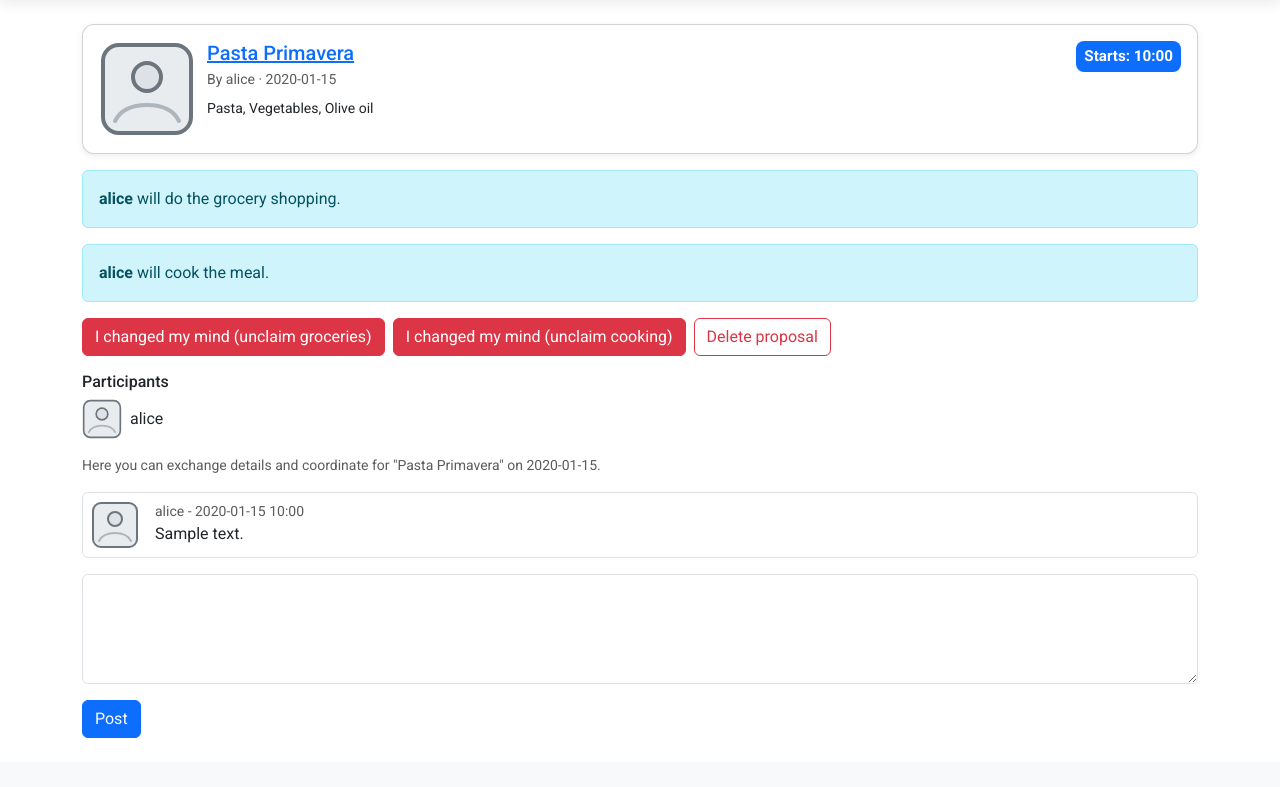
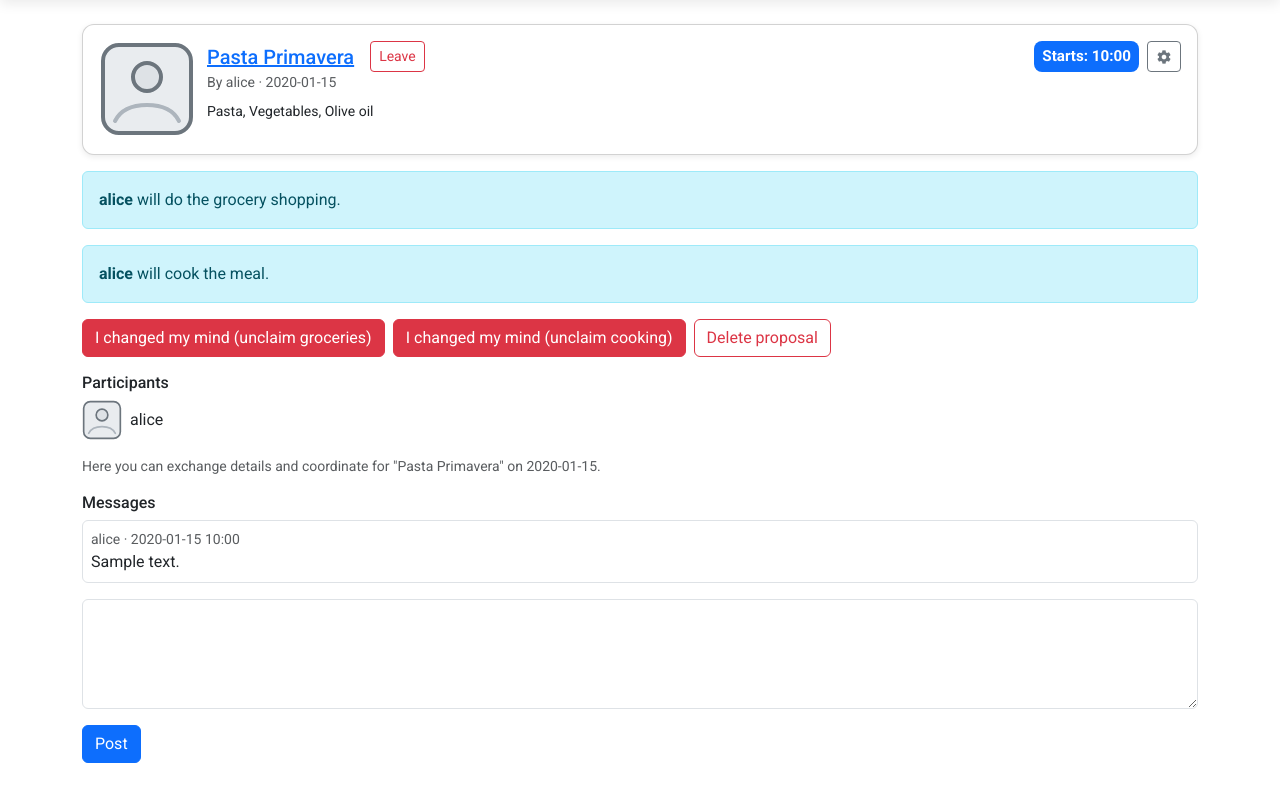
Before and after one commit to tmaiwald/ccm, a Flask app: page /proposal/1/discuss in a window 1280 px wide. Shown: the part 61-848 px from the top of the page. Before the commit the page ends 799 px from the top, so only its background shows below. Run offline with Flask 3, Linux system fonts and the light colour scheme; a user stored in the database is signed in; tables that the repository leaves empty hold one stand-in row (values such as "Sample post").

Commit message:
some feature extension

```diff
--- a/app/routes.py
+++ b/app/routes.py
@@ -284,7 +284,10 @@ def join_proposal(proposal_id):
         if recipients:
             subj, body = make_proposal_mail(p, 'joined the meal', current_user.username)
             send_mail(subj, body, recipients)
-    # return to the week containing the proposal so the user stays on the same week
+    # decide where to redirect based on optional 'next' parameter
+    next_param = (request.form.get('next') or request.args.get('next') or '').lower()
+    if next_param == 'discuss':
+        return redirect(url_for('main.proposal_discuss', proposal_id=proposal_id))
     py, pw, _ = p.date.isocalendar()
     return redirect(url_for('main.calendar_view', year=py, week=pw))
 
@@ -303,6 +306,10 @@ def unjoin_proposal(proposal_id):
         if recipients:
             subj, body = make_proposal_mail(p, 'left the meal', current_user.username)
             send_mail(subj, body, recipients)
+    # redirect to either the discussion page or the calendar week depending on 'next'
+    next_param = (request.form.get('next') or request.args.get('next') or '').lower()
+    if next_param == 'discuss':
+        return redirect(url_for('main.proposal_discuss', proposal_id=proposal_id))
     py, pw, _ = p.date.isocalendar()
     return redirect(url_for('main.calendar_view', year=py, week=pw))
 
@@ -502,7 +509,9 @@ def proposal_discuss(proposal_id):
                 send_mail(subj, body, recipients)
             return redirect(url_for('main.proposal_discuss', proposal_id=proposal_id))
     messages = Message.query.filter_by(proposal_id=p.id).order_by(Message.created_at.asc()).all()
-    return render_template('proposal_discuss.html', proposal=p, messages=messages)
+    # pass explicit boolean whether current user has joined the proposal
+    joined = any(part.user_id == current_user.id for part in p.participants) if current_user.is_authenticated else False
+    return render_template('proposal_discuss.html', proposal=p, messages=messages, joined=joined)
 
 
 # Admin mail config endpoints
@@ -752,3 +761,31 @@ def users_overview():
         times_cooked = sum(r.times_cooked for r in recs)
         data.append({'user': u, 'recipes_count': recipes_count, 'times_cooked': times_cooked})
     return render_template('users_overview.html', users=data)
+
+
+@main.route('/proposal/<int:proposal_id>/change_start_time', methods=['POST'])
+@login_required
+def change_start_time(proposal_id):
+    p = Proposal.query.get_or_404(proposal_id)
+    # only proposer or admin may change start time
+    if p.proposer_id != current_user.id and not getattr(current_user, 'is_admin', False):
+        flash('Not allowed', 'warning')
+        return redirect(url_for('main.proposal_discuss', proposal_id=proposal_id))
+    start_time_str = request.form.get('start_time')
+    st = None
+    if start_time_str:
+        try:
+            hh, mm = start_time_str.split(':')
+            st = time(int(hh), int(mm))
+        except Exception:
+            st = None
+    p.start_time = st
+    db.session.commit()
+    flash('Start time updated', 'success')
+    # notify other participants (exclude actor)
+    recipients = [pa.user.email for pa in p.participants if pa.user.email and pa.user_id != current_user.id]
+    if recipients:
+        extra = f'New start time: {p.start_time.strftime("%H:%M") if p.start_time else "12:00"}'
+        subj, body = make_proposal_mail(p, 'changed the start time', current_user.username, extra_text=extra)
+        send_mail(subj, body, recipients)
+    return redirect(url_for('main.proposal_discuss', proposal_id=proposal_id))
--- a/app/templates/proposal_discuss.html
+++ b/app/templates/proposal_discuss.html
@@ -9,13 +9,45 @@
         <img src="{{ url_for('static', filename='img/default-avatar.svg') }}" style="width:96px;height:96px;object-fit:cover;margin-right:12px;">
       {% endif %}
       <div>
-        <h5 class="mb-1"><a href="{{ url_for('main.recipe_detail', recipe_id=proposal.recipe.id) }}">{{ proposal.recipe.title }}</a></h5>
+        {# determine if current user is a participant (used in several places) #}
+        {% if current_user.is_authenticated %}
+          {% set joined = proposal.participants|selectattr('user_id','equalto', current_user.id)|list %}
+        {% else %}
+          {% set joined = [] %}
+        {% endif %}
+
+        <div class="d-flex align-items-center gap-2">
+          <h5 class="mb-0"><a href="{{ url_for('main.recipe_detail', recipe_id=proposal.recipe.id) }}">{{ proposal.recipe.title }}</a></h5>
+          {% if current_user.is_authenticated %}
+            <form method="post" action="{% if joined %}{{ url_for('main.unjoin_proposal', proposal_id=proposal.id) }}{% else %}{{ url_for('main.join_proposal', proposal_id=proposal.id) }}{% endif %}" class="ms-2">
+              <input type="hidden" name="next" value="discuss">
+              {% if joined %}
+                <button class="btn btn-sm btn-outline-danger">Leave</button>
+              {% else %}
+                <button class="btn btn-sm btn-primary">Join this meal !</button>
+              {% endif %}
+            </form>
+          {% endif %}
+        </div>
         <div class="small text-muted">By {{ proposal.proposer.username }} · {{ proposal.date.strftime('%Y-%m-%d') }}</div>
         <p class="mt-2 small">{{ proposal.recipe.ingredients|truncate(120) }}</p>
       </div>
-      <div class="ms-auto text-end">
+      <div class="ms-auto text-end d-flex flex-column align-items-end">
+        <div class="d-flex align-items-center gap-2">
           <div class="badge bg-primary p-2" style="font-size:0.95rem;">
             Starts: {{ proposal.start_time.strftime('%H:%M') if proposal.start_time else '12:00' }}
+          </div>
+          {% if current_user.is_authenticated and (proposal.proposer_id == current_user.id or current_user.is_admin) %}
+            <button type="button" class="btn btn-sm btn-outline-secondary" id="toggleTimeEdit" title="Change start time"><i class="material-icons" style="font-size:16px;vertical-align:middle;">settings</i></button>
+          {% endif %}
+        </div>
+
+        <div id="timeEditForm" class="mt-2" style="display:none;">
+          <form method="post" action="{{ url_for('main.change_start_time', proposal_id=proposal.id) }}" class="d-flex justify-content-end align-items-center">
+            <input type="time" name="start_time" value="{{ proposal.start_time.strftime('%H:%M') if proposal.start_time else '12:00' }}" class="form-control form-control-sm" style="width:110px;">
+            <button class="btn btn-sm btn-outline-primary ms-2">Update</button>
+            <button type="button" class="btn btn-sm btn-outline-secondary ms-2" id="cancelTimeEdit">Cancel</button>
+          </form>
         </div>
       </div>
     </div>
@@ -35,6 +67,8 @@
     {% endif %}
 
     {% if current_user.is_authenticated %}
+      {# show claim buttons only for participants or proposer/admin #}
+      {% if joined or (proposal.proposer_id == current_user.id or current_user.is_admin) %}
         <div class="d-flex gap-2">
           <form method="post" action="{{ url_for('main.claim_grocery', proposal_id=proposal.id) }}">
             {% if proposal.grocery_user_id == current_user.id %}
@@ -63,6 +97,7 @@
           {% endif %}
         </div>
       {% endif %}
+    {% endif %}
   </div>
 
   <div class="mb-3">
@@ -86,28 +121,37 @@
 
   <p class="text-muted small mb-3">Here you can exchange details and coordinate for "{{ proposal.recipe.title }}" on {{ proposal.date.strftime('%Y-%m-%d') }}.</p>
 
+  <h6>Messages</h6>
   <div class="mb-3">
     {% for m in messages %}
-      <div class="border rounded p-2 mb-2 d-flex">
-        <div class="me-3">
-          {% if m.user.avatar %}
-            <img src="{{ url_for('static', filename='uploads/'~m.user.avatar) }}" style="width:48px;height:48px;object-fit:cover;border-radius:6px;">
-          {% else %}
-            <img src="{{ url_for('static', filename='img/default-avatar.svg') }}" style="width:48px;height:48px;object-fit:cover;border-radius:6px;">
-          {% endif %}
-        </div>
-        <div class="flex-grow-1">
-          <div class="small text-muted">{{ m.user.username }} - {{ m.created_at.strftime('%Y-%m-%d %H:%M') }}</div>
+      <div class="border rounded p-2 mb-2">
+        <div class="small text-muted">{{ m.user.username }} · {{ m.created_at.strftime('%Y-%m-%d %H:%M') }}</div>
         <div>{{ m.content }}</div>
-        </div>
       </div>
     {% endfor %}
   </div>
 
+  {# show posting form only to participants or proposer/admin #}
+  {% if joined or (current_user.is_authenticated and (proposal.proposer_id == current_user.id or current_user.is_admin)) %}
     <form method="post">
       <div class="mb-3">
         <textarea name="content" class="form-control" rows="4" required></textarea>
       </div>
       <button class="btn btn-primary">Post</button>
     </form>
+  {% endif %}
+
+  <script>
+  document.addEventListener('DOMContentLoaded', function(){
+    var btn = document.getElementById('toggleTimeEdit');
+    var form = document.getElementById('timeEditForm');
+    var cancel = document.getElementById('cancelTimeEdit');
+    if(btn){
+      btn.addEventListener('click', function(){ form.style.display = (form.style.display==='none') ? 'block' : 'none'; });
+    }
+    if(cancel){
+      cancel.addEventListener('click', function(){ form.style.display='none'; });
+    }
+  });
+  </script>
 {% endblock %}
```
Also changed, not shown: app/templates/login.html (+14 -0 lines), Readme.md. Lines whose indentation alone changed are shown as unchanged.
